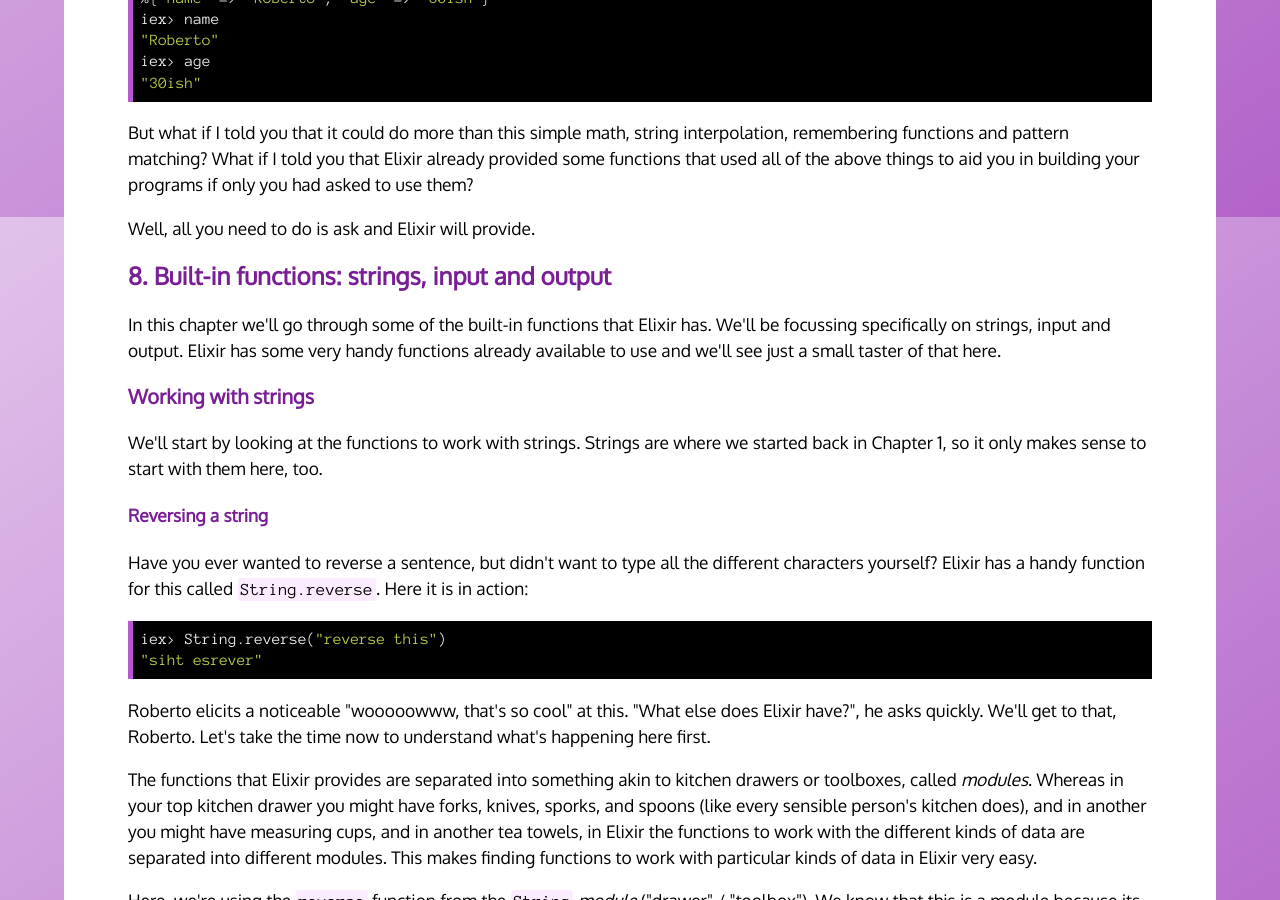
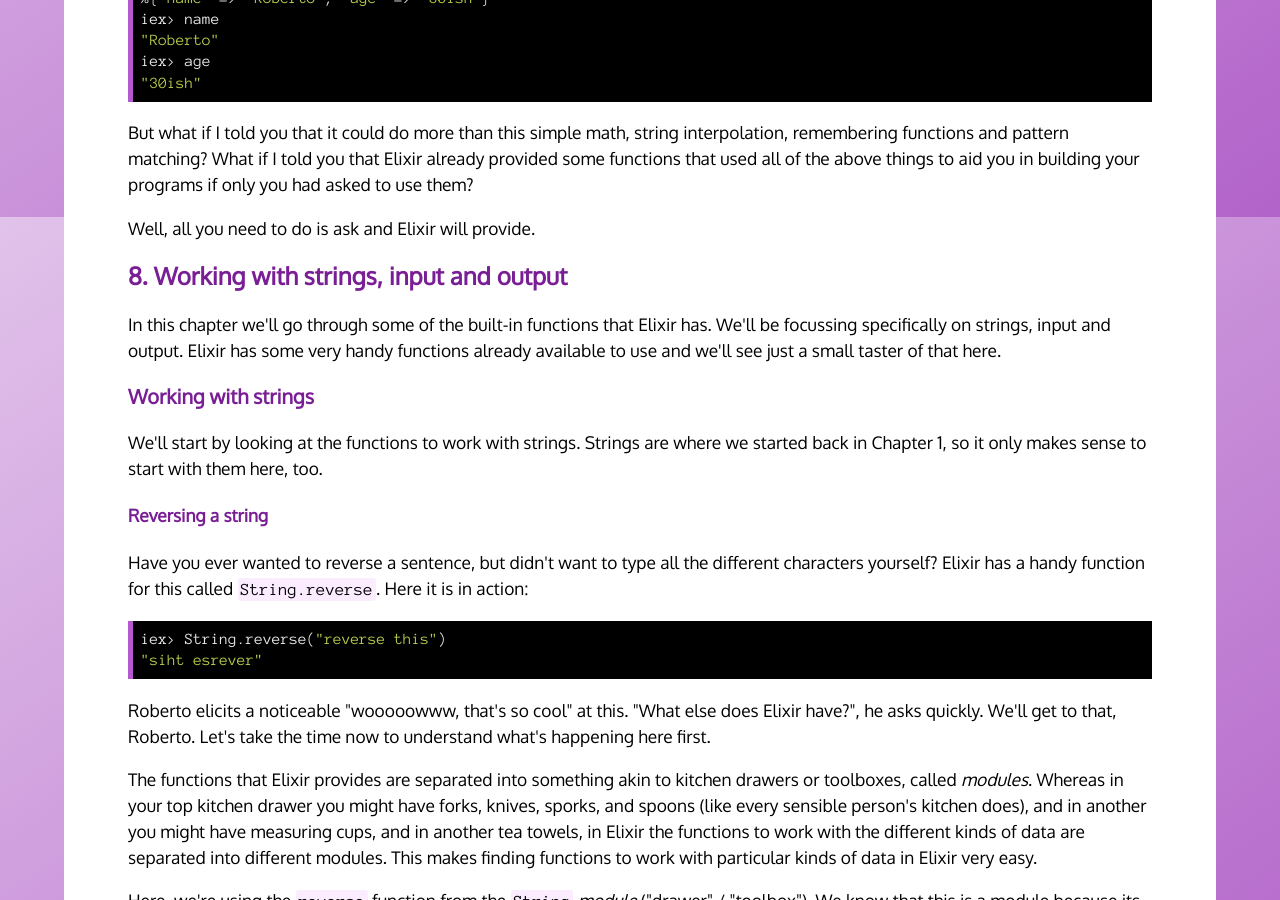
Before and after one commit to radar/joyofelixir, a Jekyll site: the page built from book/index.html, in a window 1280 px wide and 900 px high, scrolled down 32183 px. Built offline with Jekyll 4.4.1, drawn with Linux system fonts in a browser that asks for light colours; some of the changed lines change nothing that is shown; some of the changed text lies outside the part shown.

Commit message:
Add placeholders for Chapter 10 content

```diff
--- a/_config.yml
+++ b/_config.yml
@@ -20,14 +20,15 @@
 exclude:
   - pdf.rb
   - book.pdf
+  - spec
+  - Rakefile
+  - Gemfile
+  - Gemfile.lock
 
 # Build settings
 markdown: kramdown
 sass:
     sass_dir: _sass
-exclude:
-  - Gemfile
-  - Gemfile.lock
 
 
 elixir_version: 1.5.2
--- a/_includes/ch/10.html
+++ b/_includes/ch/10.html
@@ -85,12 +85,15 @@
     We've now looked at <code>Enum.each/2</code> for maps, just like how we looked at it in the last chapter for lists. In that last chapter we also looked at <code>Enum.map/2</code> and <code>Enum.reduce/2</code> and so it's only fair that we cover them here too.
   </p>
 
-  <p>Let's look at <code>Enum.map/2</code> then.</p>
+</section>
+
+<section>
+  <h3>Mapping over maps</h3>
 
 </section>
 
 <section>
-  <h3>Mapping over maps</h3>
+  <h3>Reducing maps</h3>
 
 </section>
 
--- a/_includes/ch/8.html
+++ b/_includes/ch/8.html
@@ -1,5 +1,5 @@
 <section class='break'>
-  <h2 id='chapter-8'>8. Built-in functions: strings, input and output</h2>
+  <h2 id='chapter-8'>8. Working with strings, input and output</h2>
 
   <p>
     In this chapter we'll go through some of the built-in functions that Elixir has. We'll be focussing specifically on strings, input and output. Elixir has some very handy functions already available to use and we'll see just a small taster of that here.
```
Also changed, not shown: Gemfile.lock.
